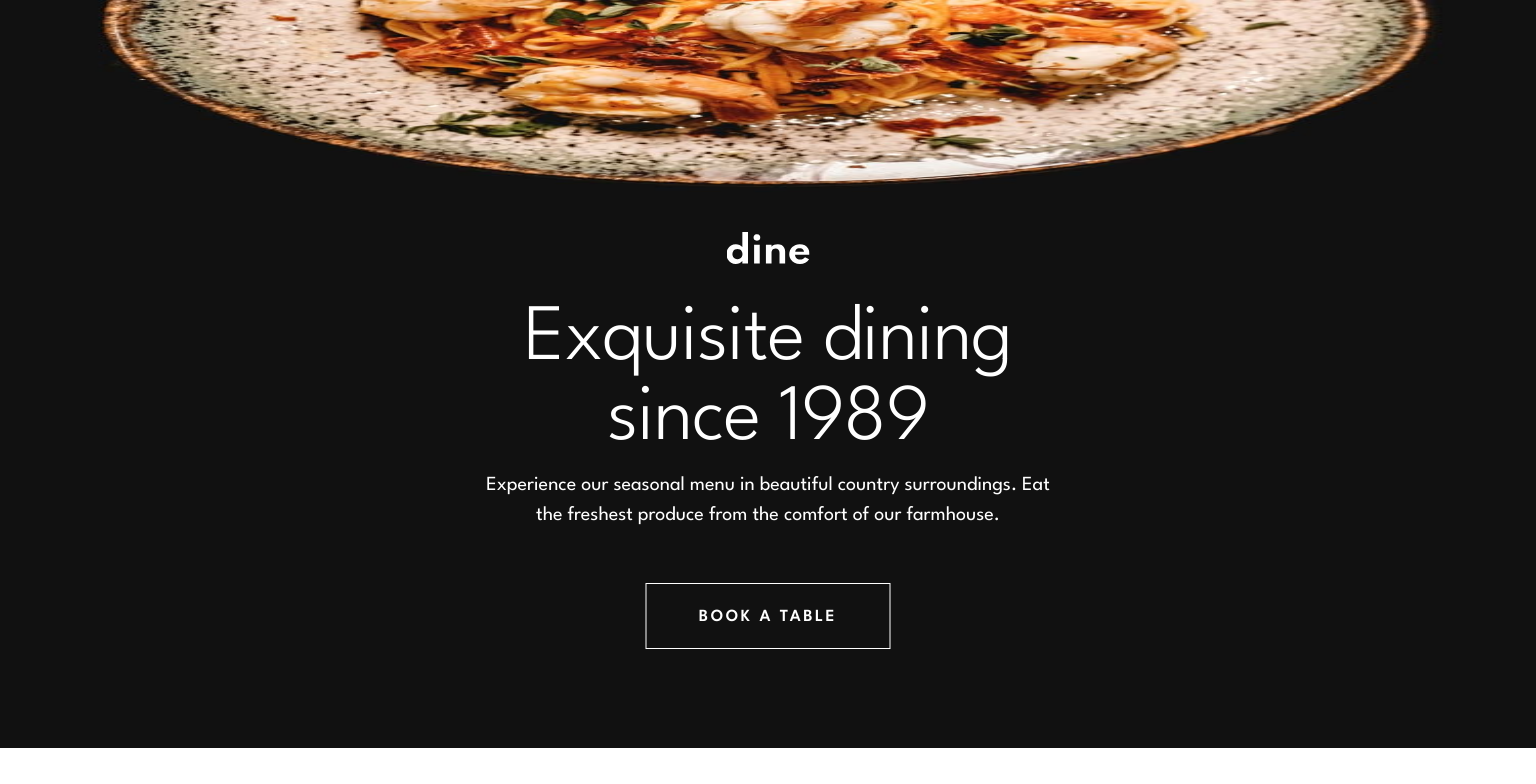
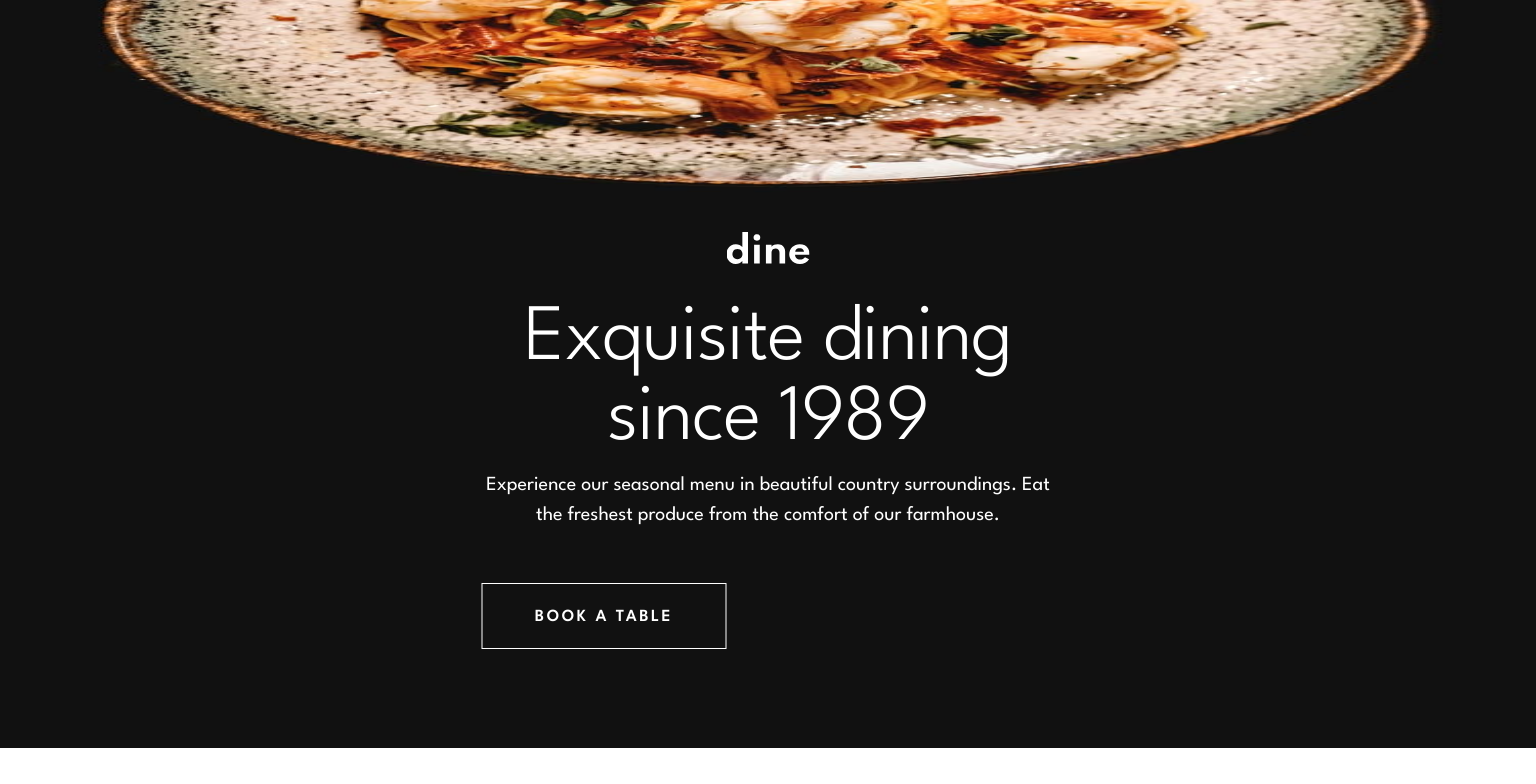
Before and after one commit to jake4369/frontend-mentor-intermediate, a Next.js app in the folder dine-restaurant/: page / in a window 1536 px wide. Shown: the top 784 px of the page. Built offline with nearby package versions, Linux system fonts and the light colour scheme.

Commit message:
Invert link styles on hover

```diff
--- a/dine-restaurant/styles/index.css
+++ b/dine-restaurant/styles/index.css
@@ -120,4 +120,17 @@ a.link__book-table {
     letter-spacing: -1px;
     margin-bottom: 0.625rem;
   }
+
+  a.link__book-table {
+    margin: 0;
+  }
+
+  a.link__book-table {
+    transition: all 0.3s ease-in-out;
+  }
+
+  a.link__book-table:hover {
+    -webkit-filter: invert(100%);
+    filter: invert(100%);
+  }
 }
```
